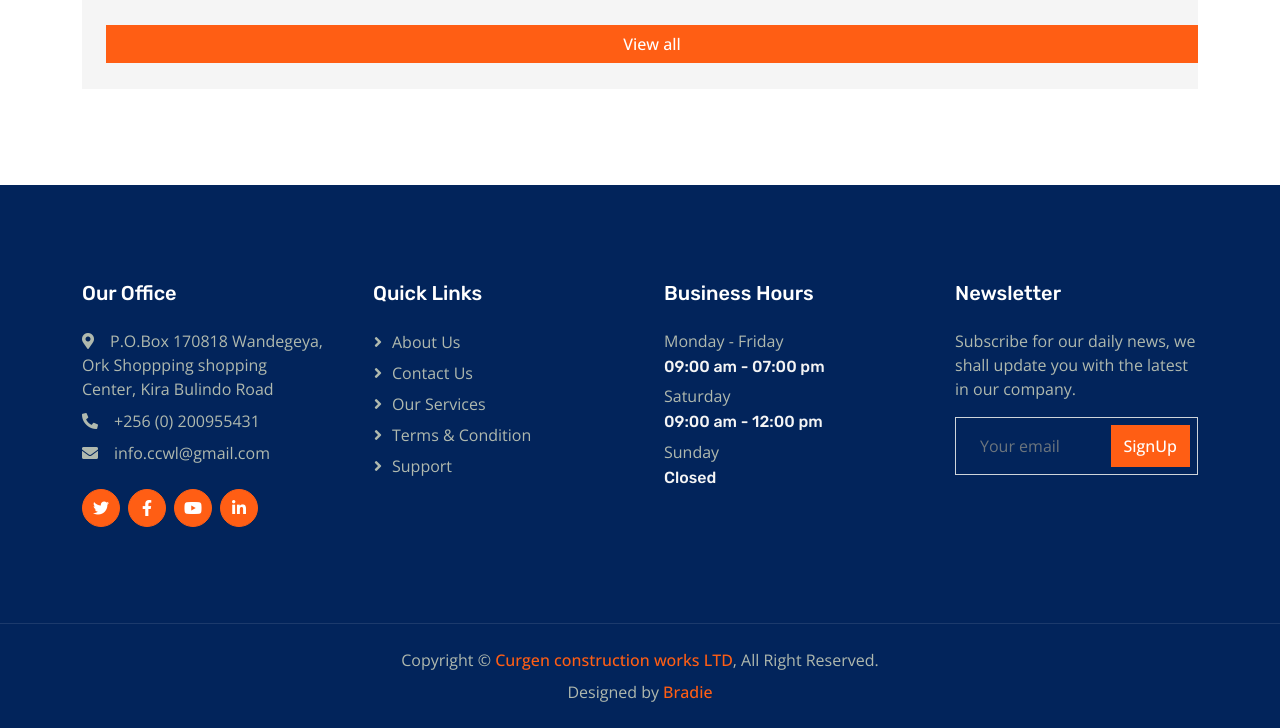
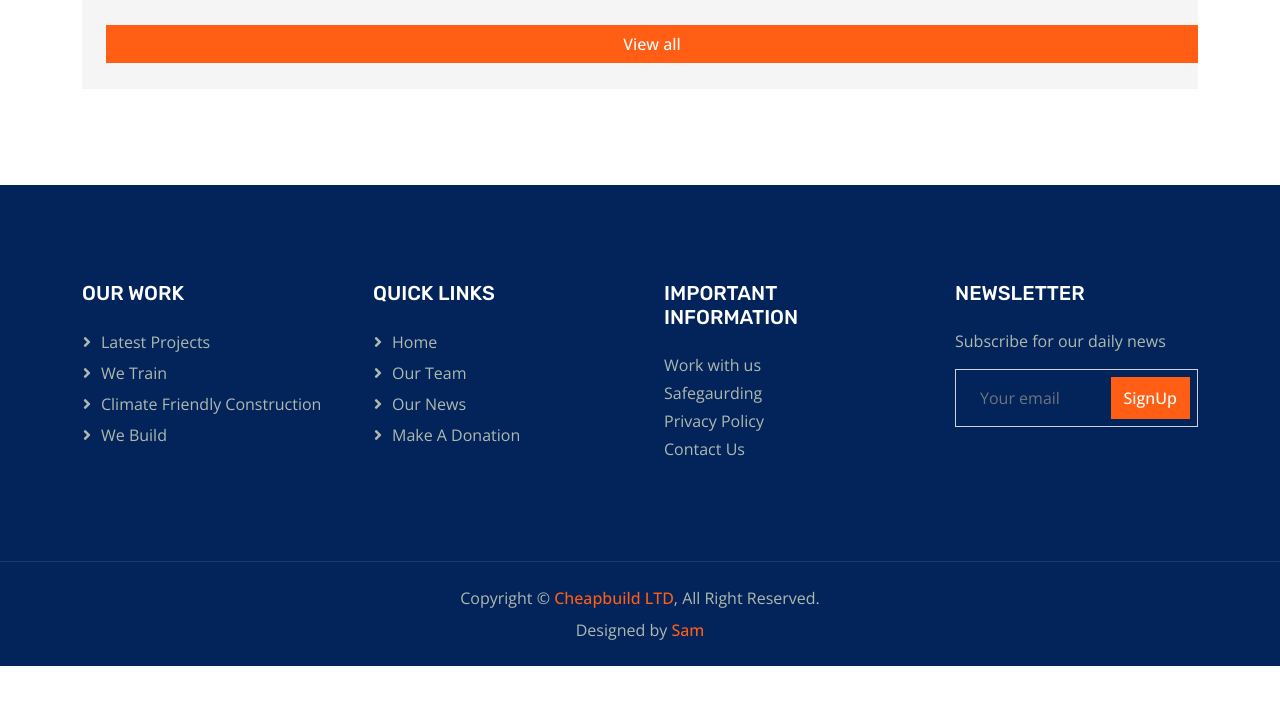
Before and after one commit to samuels97/cheapbuild, a Django app: page /about/ in a window 1280 px wide. Shown: the part 1784-2512 px from the top of the page. After the commit the page ends 2450 px from the top, so only its background shows below. Run offline with Django 3.2, Linux system fonts and the light colour scheme; data that the repository does not hold is empty; some libraries are stand-ins or nearby versions.

Commit message:
some footer changes

```diff
--- a/mainweb/templates/mainweb/footer.html
+++ b/mainweb/templates/mainweb/footer.html
@@ -3,42 +3,35 @@
     <div class="container-fluid bg-dark footer mt-5 py-5 wow fadeIn" data-wow-delay="0.1s">
         <div class="container py-5">
             <div class="row g-5">
+
                 <div class="col-lg-3 col-md-6">
-                    <h5 class="text-white mb-4">Our Office</h5>
-                    <p class="mb-2"><i class="fa fa-map-marker-alt me-3"></i>P.O.Box 170818 Wandegeya, Ork Shoppping shopping Center, Kira Bulindo Road</p>
-                    <p class="mb-2"><i class="fa fa-phone-alt me-3"></i>+256 (0) 200955431</p>
-                    <p class="mb-2"><i class="fa fa-envelope me-3"></i>info.ccwl@gmail.com</p>
-                    <div class="d-flex pt-3">
-                        <a class="btn btn-square btn-primary rounded-circle me-2" href=""><i
-                                class="fab fa-twitter"></i></a>
-                        <a class="btn btn-square btn-primary rounded-circle me-2" href=""><i
-                                class="fab fa-facebook-f"></i></a>
-                        <a class="btn btn-square btn-primary rounded-circle me-2" href=""><i
-                                class="fab fa-youtube"></i></a>
-                        <a class="btn btn-square btn-primary rounded-circle me-2" href=""><i
-                                class="fab fa-linkedin-in"></i></a>
-                    </div>
+                    <h5 class="text-white mb-4">OUR WORK</h5>
+                    <a class="btn btn-link" href="">Latest Projects</a>
+                    <a class="btn btn-link" href="">We Train</a>
+                    <a class="btn btn-link" href="">Climate Friendly Construction</a>
+                    <a class="btn btn-link" href="">We Build</a>
                 </div>
                 <div class="col-lg-3 col-md-6">
-                    <h5 class="text-white mb-4">Quick Links</h5>
-                    <a class="btn btn-link" href="">About Us</a>
-                    <a class="btn btn-link" href="">Contact Us</a>
-                    <a class="btn btn-link" href="">Our Services</a>
-                    <a class="btn btn-link" href="">Terms & Condition</a>
-                    <a class="btn btn-link" href="">Support</a>
+                    <h5 class="text-white mb-4">QUICK LINKS</h5>
+                    <a class="btn btn-link" href="">Home</a>
+                    <a class="btn btn-link" href="">Our Team</a>
+                    <a class="btn btn-link" href="">Our News</a>
+                    <a class="btn btn-link" href="">Make a Donation</a>
                 </div>
                 <div class="col-lg-3 col-md-6">
-                    <h5 class="text-white mb-4">Business Hours</h5>
-                    <p class="mb-1">Monday - Friday</p>
-                    <h6 class="text-light">09:00 am - 07:00 pm</h6>
-                    <p class="mb-1">Saturday</p>
-                    <h6 class="text-light">09:00 am - 12:00 pm</h6>
-                    <p class="mb-1">Sunday</p>
-                    <h6 class="text-light">Closed</h6>
+                    <h5 class="text-white mb-4">IMPORTANT INFORMATION</h5>
+                    <p class="mb-1">Work with us</p>
+                    <!--<h6 class="text-light">09:00 am - 07:00 pm</h6>-->
+                    <p class="mb-1">Safegaurding</p>
+                    <!--<h6 class="text-light">09:00 am - 12:00 pm</h6>-->
+                    <p class="mb-1">Privacy Policy</p>
+                    <!--<h6 class="text-light">Closed</h6>-->
+                    <p class="mb-1">Contact Us</p>
+
                 </div>
                 <div class="col-lg-3 col-md-6">
-                    <h5 class="text-white mb-4">Newsletter</h5>
-                    <p>Subscribe for our daily news, we shall update you with the latest in our company.</p>
+                    <h5 class="text-white mb-4">NEWSLETTER</h5>
+                    <p>Subscribe for our daily news</p>
                     <div class="position-relative w-100">
                         <input class="form-control bg-transparent w-100 py-3 ps-4 pe-5" type="text"
                             placeholder="Your email">
@@ -55,9 +48,9 @@
     <!-- Copyright Start -->
     <div class="container-fluid copyright bg-dark py-4">
         <div class="container text-center">
-            <p class="mb-2">Copyright &copy; <a class="fw-semi-bold" href="#">Curgen construction works LTD</a>, All Right Reserved.
+            <p class="mb-2">Copyright &copy; <a class="fw-semi-bold" href="#">Cheapbuild LTD</a>, All Right Reserved.
             </p>
-            <p class="mb-0">Designed by <a class="fw-semi-bold" href="">Bradie</a></p>
+            <p class="mb-0">Designed by <a class="fw-semi-bold" href="">Sam</a></p>
         </div>
     </div>
     <!-- Copyright End -->
```
